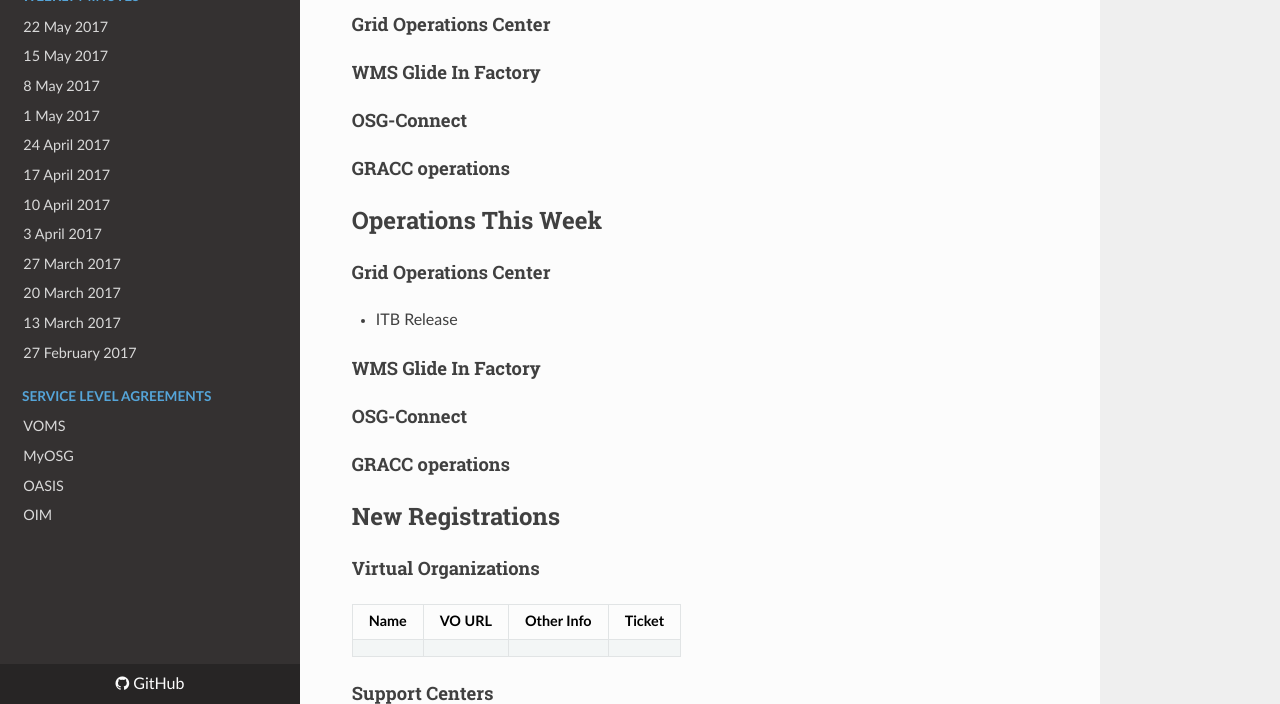
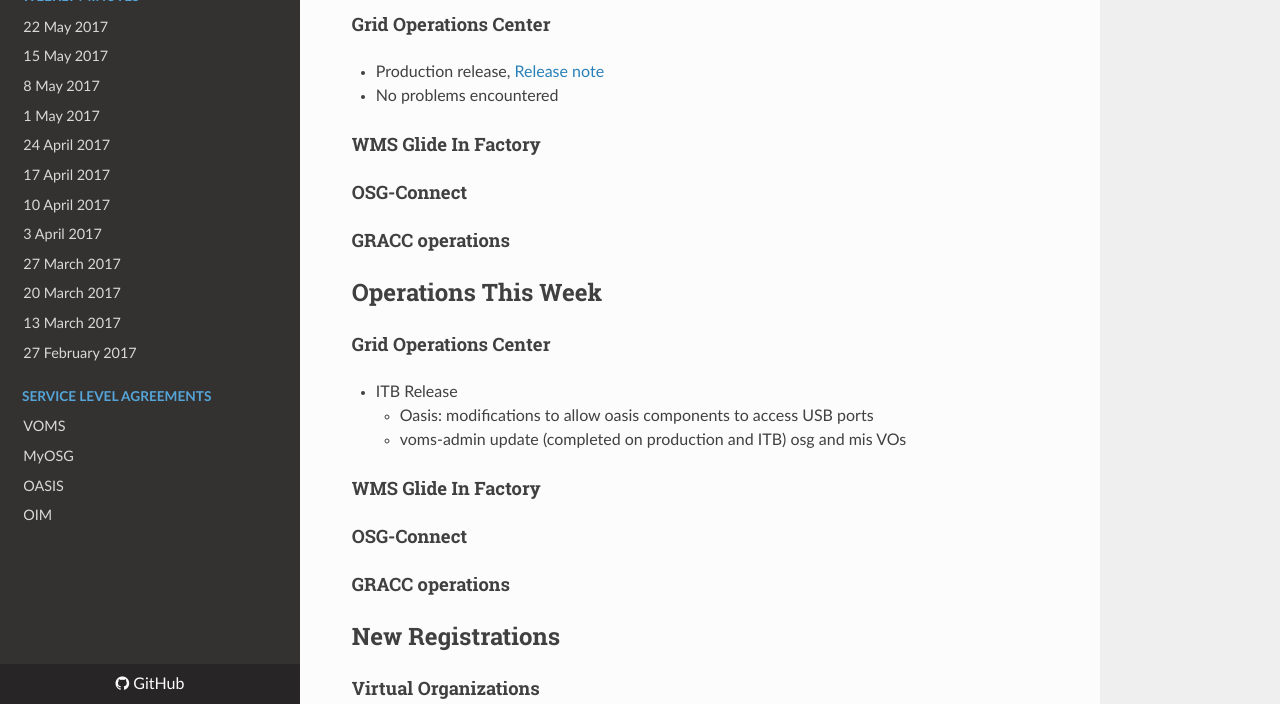
Before and after one commit to osg-htc/operations, an MkDocs documentation site: the page built from docs/WeeklyMinutes/19Jun2017.md, in a window 1280 px wide and 900 px high, scrolled down 852 px, cut to the strip 196-900 px from the top of the window. Built offline with MkDocs 1.6.1, drawn with Linux system fonts in a browser that asks for light colours; nearby versions of some CDN libraries; old or Windows-style settings are respelled for this version of MkDocs.

Commit message:
Update 19Jun2017.md

```diff
--- a/docs/WeeklyMinutes/19Jun2017.md
+++ b/docs/WeeklyMinutes/19Jun2017.md
@@ -15,6 +15,8 @@
    * <img src="http://steige.grid.iu.edu/steige/12Jun2017.osg-flock.png" width='630' height='390'  /><br>
 
 #### Grid Operations Center
+   * Production release, [Release note](http://osggoc.blogspot.com/2017/06/goc-service-update-tuesday-june-13th-at.html)
+   * No problems encountered
 
 #### WMS Glide In Factory
 
@@ -26,6 +28,8 @@
 
 #### Grid Operations Center
    * ITB Release
+      * Oasis: modifications to allow oasis components to access USB ports
+      * voms-admin update (completed on production and ITB) osg and mis VOs
 
 #### WMS Glide In Factory
 
```
